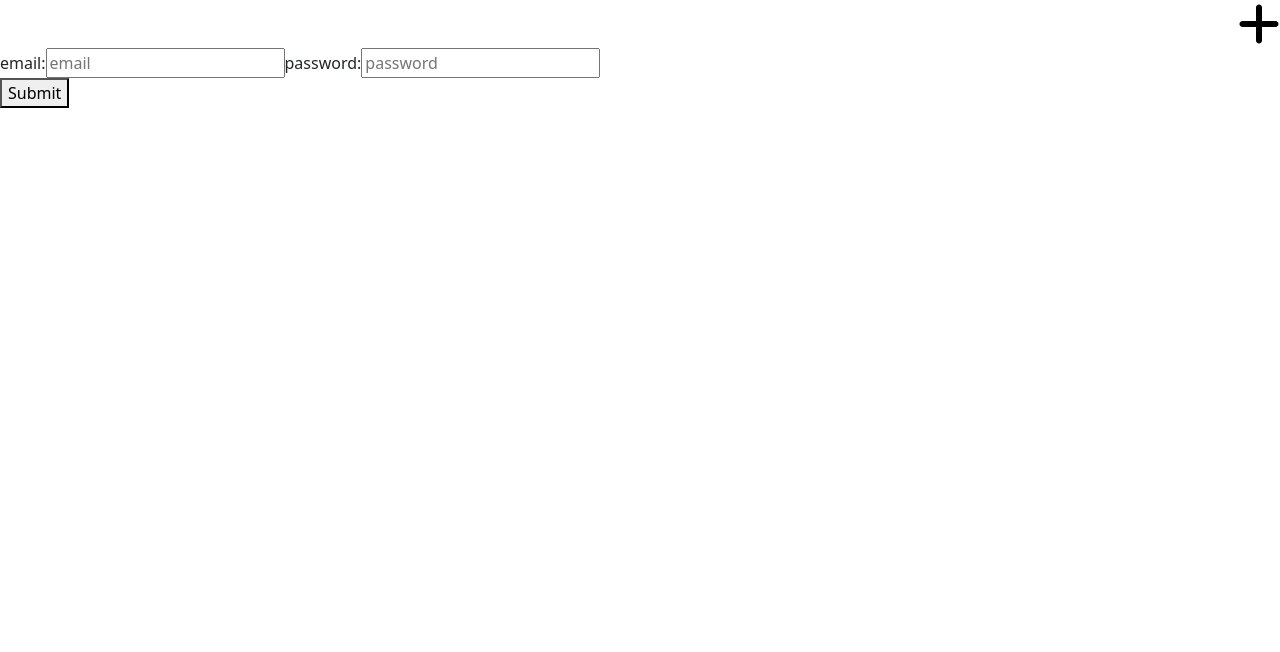
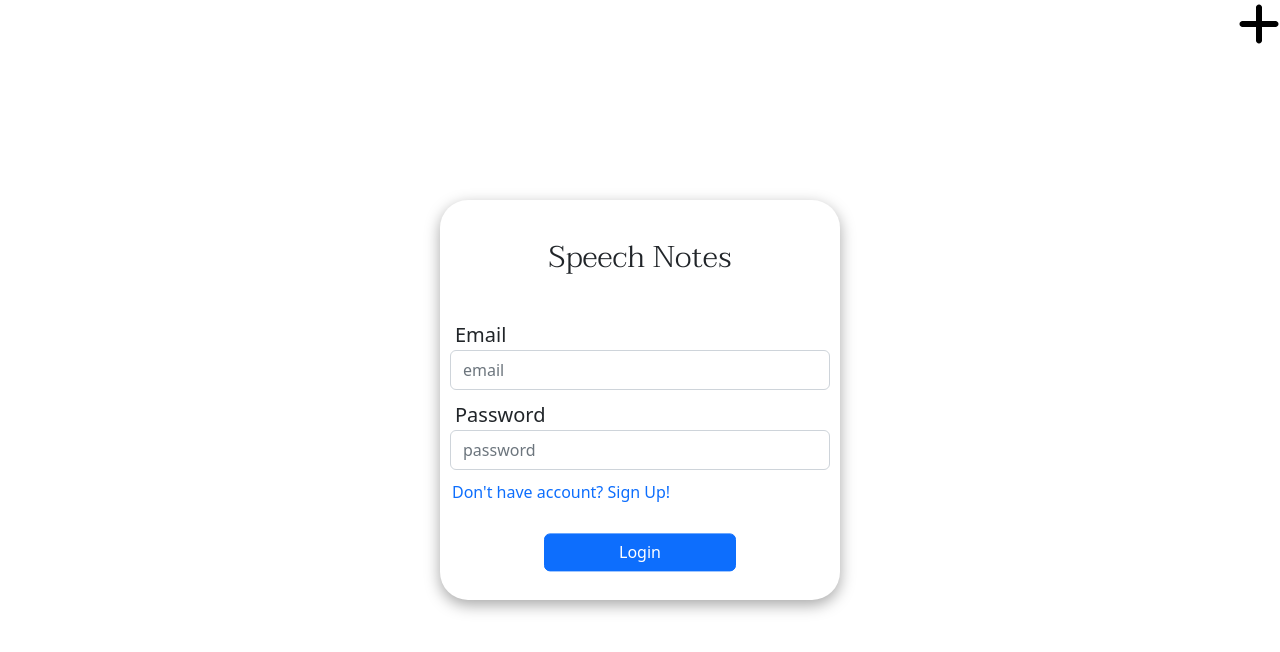
Before and after one commit to wojciechszmelczerczyk/mern-notes-app, a React (Create React App) app: page /login in a window 1280 px wide. Shown: the top 652 px of the page. Built offline with nearby package versions, Linux system fonts and the light colour scheme.

Commit message:
form styles implemented, form component architecture changed little

```diff
--- a/src/components/Form.jsx
+++ b/src/components/Form.jsx
@@ -1,25 +1,53 @@
-const Form = ({ email, password, handleEmail, handlePassword, userOp }) => {
+import { NavLink } from "react-router-dom";
+
+const Form = ({
+  accountExist,
+  name,
+  email,
+  password,
+  handleEmail,
+  handlePassword,
+  userOp,
+}) => {
   return (
     <>
-      <form>
-        <label>email:</label>
+      <form className='userForm'>
+        <h1 className='formTitle'>Speech Notes</h1>
+        <div className='form-group'>
+          <label className='formLabel'>Email</label>
           <input
+            className='form-control'
             type='email'
             name='email'
             placeholder='email'
             value={email}
             onChange={handleEmail}
           ></input>
-        <label>password:</label>
+        </div>
+        <div className='form-group'>
+          <label className='formLabel'>Password</label>
           <input
+            className='form-control'
             type='password'
             name='password'
             placeholder='password'
             value={password}
             onChange={handlePassword}
           ></input>
+        </div>
+        {accountExist ? (
+          <NavLink className='formLink' to='/register'>
+            Don't have account? Sign Up!
+          </NavLink>
+        ) : (
+          <NavLink className='formLink' to='/login'>
+            Already have an account? Login!
+          </NavLink>
+        )}
       </form>
-      <button onClick={userOp}>Submit</button>
+      <button className='userBtn btn btn-primary' onClick={userOp}>
+        {name}
+      </button>
     </>
   );
 };
--- a/src/custom.css
+++ b/src/custom.css
@@ -44,6 +44,71 @@ main-container {
 .background {
   background-color: #272727;
   color: #747474;
+}
+
+/* Register/Login User Component*/
+.userForm {
+  position: absolute;
+  top: 50%;
+  left: 50%;
+  height: 50vh;
+  width: 50vh;
+  transform: translate(-50%, -50%);
+  box-shadow: rgba(0, 0, 0, 0.35) 0px 5px 15px;
+  border-radius: 7%;
+}
+
+.form-group {
+  position: absolute;
+
+  left: 50%;
+  transform: translateX(-50%);
+  width: 95%;
+}
+
+.form-group:nth-of-type(1) {
+  top: 30%;
+}
+
+.form-group:nth-of-type(2) {
+  top: 50%;
+}
+
+.formTitle {
+  position: absolute;
+  top: 10%;
+  left: 50%;
+  transform: translateX(-50%);
+  font-size: 30px;
+  font-family: "Taviraj", serif;
+}
+
+.formLabel {
+  font-size: 20px;
+  margin-left: 5px;
+}
+
+.form-control {
+  height: 5vh;
+}
+
+.form-control:focus {
+  box-shadow: rgba(0, 0, 0, 0.35) 0px 5px 15px;
+}
+
+.formLink {
+  position: absolute;
+  top: 70%;
+  left: 3%;
+  text-decoration: none;
+}
+
+.userBtn {
+  position: absolute;
+  top: 70%;
+  left: 50%;
+  transform: translate(-50%, -70%);
+  width: 15%;
 }
 
 /* List Notes Component */
--- a/src/pages/LoginComponent.jsx
+++ b/src/pages/LoginComponent.jsx
@@ -50,6 +50,8 @@ export default class LoginComponent extends Component {
       <>
         {!redirect ? (
           <Form
+            accountExist={true}
+            name='Login'
             email={this.state.email}
             password={this.state.password}
             handleEmail={this.handleEmail}
--- a/src/pages/RegisterComponent.jsx
+++ b/src/pages/RegisterComponent.jsx
@@ -44,6 +44,8 @@ export default class RegisterComponent extends Component {
       <>
         {!redirect ? (
           <Form
+            accountExist={false}
+            name='Sign Up'
             email={this.state.email}
             password={this.state.password}
             handleEmail={this.handleEmail}
```
Lines whose indentation alone changed are shown as unchanged.
